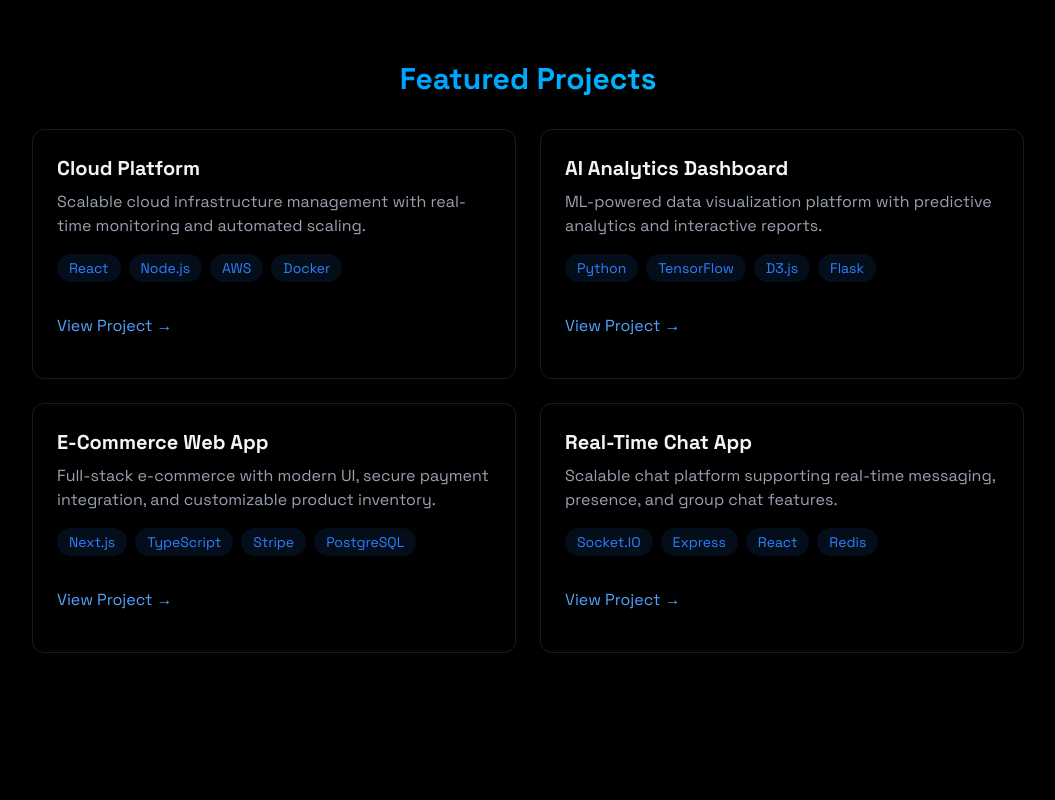
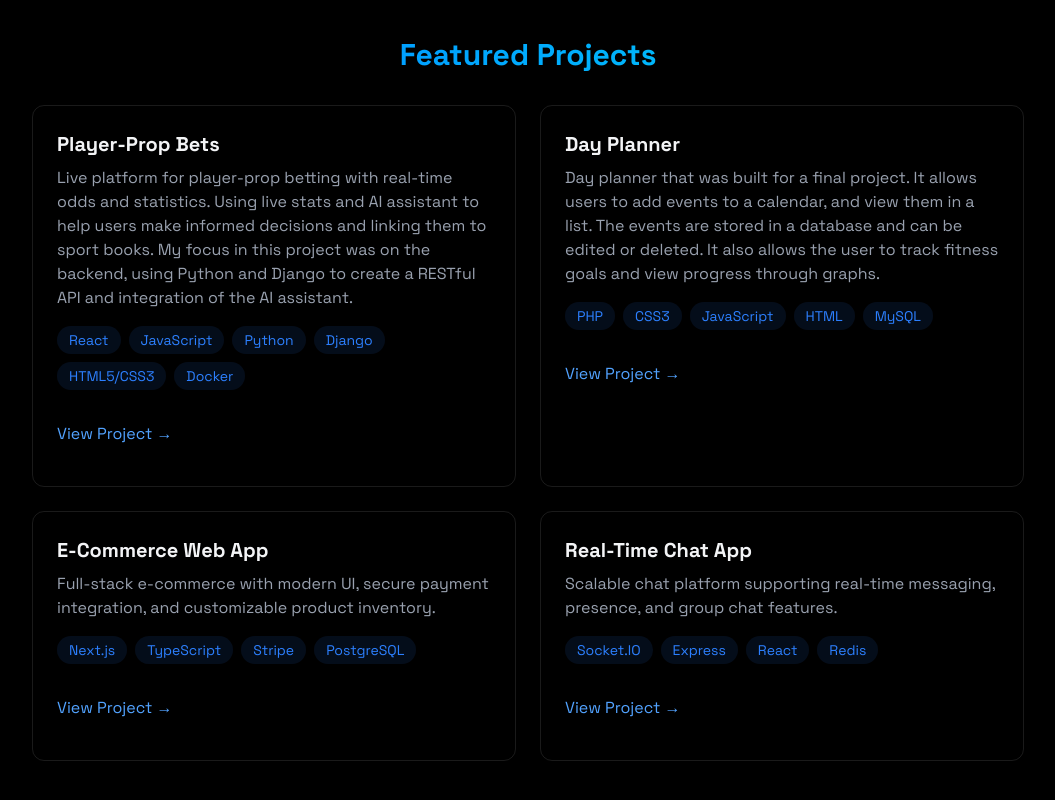
Before and after one commit to CoghillB/portfolio, a React (Vite) app: page / in a window 1280 px wide. Shown: the part 1951-2751 px from the top of the page, without its empty margins (112-1167 px from the left). Built offline with nearby package versions, Linux system fonts and the light colour scheme; the HTML template or start-up script is replaced by a standard one.

Commit message:
fix: correct spelling in LoadingScreen and update project descriptions in Projects section

```diff
--- a/src/components/LoadingScreen.jsx
+++ b/src/components/LoadingScreen.jsx
@@ -2,7 +2,7 @@
 
 export const LoadingScreen = ({ onComplete }) => {
     const [text, setText] = useState("");
-    const fullText = "<Hello Wolrd />";
+    const fullText = "<Hello World />";
 
     useEffect(() => {
         let index = 0;
--- a/src/components/sections/Projects.jsx
+++ b/src/components/sections/Projects.jsx
@@ -14,17 +14,20 @@
                     </h2>
                     <div className="grid grid-cols-1 md:grid-cols-2 gap-6">
                         <div className="p-6 rounded-xl border border-white/10 hover:-translate-y-1 hover:border-blue-500/30 hover:shadow-[0_2px_8px_rgba(59,130,246,0.2)] transition">
-                            <h3 className="text-xl font-bold mb-2"> Cloud Platform</h3>
+                            <h3 className="text-xl font-bold mb-2"> Player-Prop Bets </h3>
                             <p className="text-gray-400 mb-4">
-                                Scalable cloud infrastructure management with real-time
-                                monitoring and automated scaling.
+                                Live platform for player-prop betting with real-time odds and
+                                statistics. Using live stats and AI assistant to help users make
+                                informed decisions and linking them to sport books. My focus in this project was
+                                on the backend, using Python and Django to create a RESTful API and integration of the
+                                AI assistant.
                             </p>
                             <div className="flex flex-wrap gap-2 mb-4">
-                                {["React", "Node.js", "AWS", "Docker"].map((tech, key) => (
+                                {["React", "JavaScript", "Python", "Django", "HTML5/CSS3", "Docker"].map((tech, key) => (
                                     <span
                                         key={key}
                                         className="bg-blue-500/10 text-blue-500 py-1 px-3 rounded-full text-sm hover:bg-blue-500/20
-                                    hover:shadow-[0_2px_8px_rgba(59,130,246,0.1)] transition-all
+                                    hover:shadow-[0_2px_8px_rgba(59,130,246,0.1)] transition cursor-default
                     "
                                     >
                                         {tech}
@@ -34,37 +37,36 @@
 
                             <div className="flex justify-between items-center">
                                 <a
-                                    href="#"
+                                    href="https://github.com/CoghillB/ApeOffside.git"
                                     className="text-blue-400 hover:text-blue-300 transition-colors my-4"
+                                    target="_blank"
                                 >
                                     View Project →
                                 </a>
                             </div>
                         </div>
                         <div
-                            className="
-              glass p-6 rounded-xl border border-white/10
+                            className="glass p-6 rounded-xl border border-white/10
                             hover:-translate-y-1 hover:border-blue-500/30
                             hover:shadow-[0_4px_20px_rgba(59,130,246,0.1)]
-              transition-all
-            "
+                            transition cursor-default"
                         >
-                            <h3 className="text-xl font-bold mb-2">AI Analytics Dashboard</h3>
+                            <h3 className="text-xl font-bold mb-2">Day Planner</h3>
                             <p className="text-gray-400 mb-4">
-                                ML-powered data visualization platform with predictive analytics
-                                and interactive reports.
+                                Day planner that was built for a final project. It allows users to
+                                add events to a calendar, and view them in a list. The events are stored in a
+                                database and can be edited or deleted. It also allows the user to track fitness goals and
+                                view progress through graphs.
                             </p>
                             <div className="flex flex-wrap gap-2 mb-4">
-                                {["Python", "TensorFlow", "D3.js", "Flask"].map((tech, key) => (
+                                {["PHP", "CSS3", "JavaScript", "HTML", "MySQL"].map((tech, key) => (
                                     <span
                                         key={key}
-                                        className="
-                      bg-blue-500/10 text-blue-500 py-1 px-3
+                                        className="bg-blue-500/10 text-blue-500 py-1 px-3
                                         rounded-full text-sm
                                         transition
                                         hover:bg-blue-500/20 hover:-translate-y-0.5
-                      hover:shadow-[0_2px_8px_rgba(59,130,246,0.2)]
-                    "
+                                        hover:shadow-[0_2px_8px_rgba(59,130,246,0.2)]"
                                     >
                                         {tech}
                                     </span>
@@ -72,8 +74,9 @@
                             </div>
                             <div className="flex justify-between items-center">
                                 <a
-                                    href="#"
+                                    href="https://github.com/CoghillB/Primate_Planner.git"
                                     className="text-blue-400 hover:text-blue-300 transition-colors my-4"
+                                    target="_blank"
                                 >
                                     View Project →
                                 </a>
@@ -81,12 +84,10 @@
                         </div>
 
                         <div
-                            className="
-              glass p-6 rounded-xl border border-white/10
+                            className="glass p-6 rounded-xl border border-white/10
                             hover:-translate-y-1 hover:border-blue-500/30
                             hover:shadow-[0_4px_20px_rgba(59,130,246,0.1)]
-              transition-all
-            "
+                            transition cursor-default"
                         >
                             <h3 className="text-xl font-bold mb-2">E-Commerce Web App</h3>
                             <p className="text-gray-400 mb-4">
@@ -98,13 +99,11 @@
                                     (tech) => (
                                         <span
                                             key={tech}
-                                            className="
-                      bg-blue-500/10 text-blue-500 py-1 px-3
+                                            className="bg-blue-500/10 text-blue-500 py-1 px-3
                                             rounded-full text-sm
                                             transition
                                             hover:bg-blue-500/20 hover:-translate-y-0.5
-                      hover:shadow-[0_2px_8px_rgba(59,130,246,0.2)]
-                    "
+                                            hover:shadow-[0_2px_8px_rgba(59,130,246,0.2)]"
                                         >
                                             {tech}
                                         </span>
@@ -122,12 +121,10 @@
                         </div>
 
                         <div
-                            className="
-              glass p-6 rounded-xl border border-white/10
+                            className="glass p-6 rounded-xl border border-white/10
                             hover:-translate-y-1 hover:border-blue-500/30
                             hover:shadow-[0_4px_20px_rgba(59,130,246,0.1)]
-              transition-all
-            "
+                            transition cursor-default"
                         >
                             <h3 className="text-xl font-bold mb-2">Real-Time Chat App</h3>
                             <p className="text-gray-400 mb-4">
@@ -143,8 +140,7 @@
                                     rounded-full text-sm
                                     transition
                                     hover:bg-blue-500/20 hover:-translate-y-0.5
-                      hover:shadow-[0_2px_8px_rgba(59,130,246,0.2)]
-                    "
+                                    hover:shadow-[0_2px_8px_rgba(59,130,246,0.2)]"
                                     >
                                         {tech}
                                     </span>
```
Lines whose indentation alone changed are shown as unchanged.
